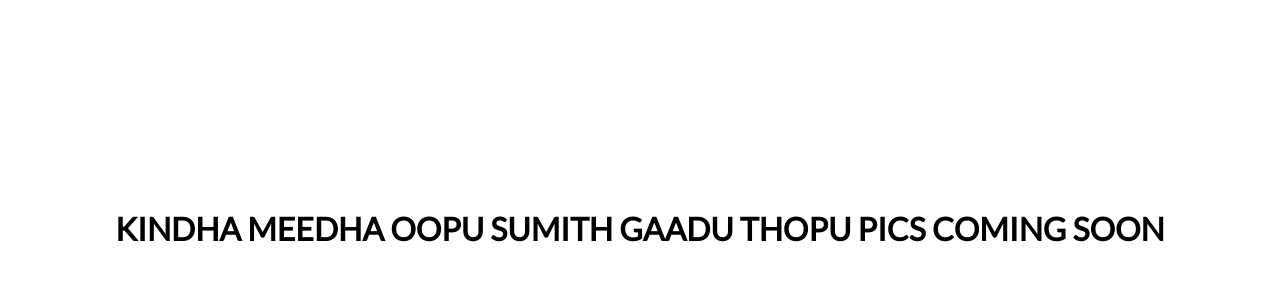
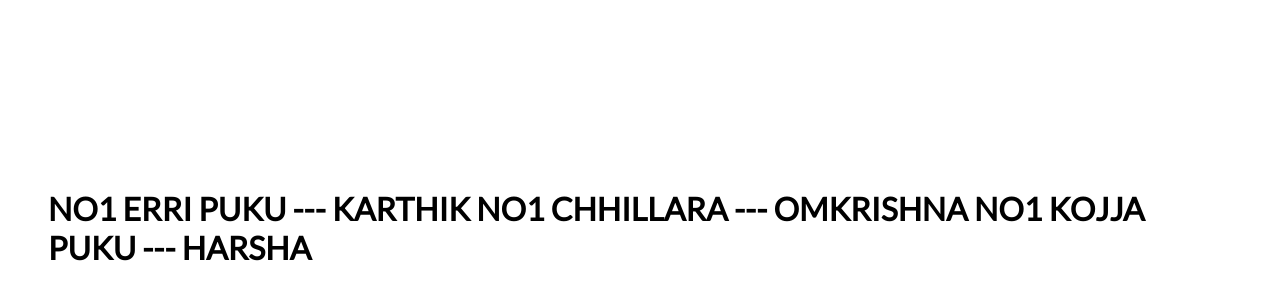
Before and after one commit to imalurker/onlybulls, a plain HTML site: page index.html in a window 1280 px wide. Shown: the part 220-520 px from the top of the page. Drawn offline with Linux system fonts and the light colour scheme.

Commit message:
Update index.html

```diff
--- a/index.html
+++ b/index.html
@@ -31,7 +31,8 @@
     </style>
 </head>
 <body>
-   <h1> KINDHA MEEDHA OOPU SUMITH GAADU THOPU
-        PICS COMING SOON </h1>
+   <h1> NO1 ERRI PUKU --- KARTHIK
+        NO1 CHHILLARA --- OMKRISHNA
+        NO1 KOJJA PUKU --- HARSHA</h1>
 </body>
 </html>
```
